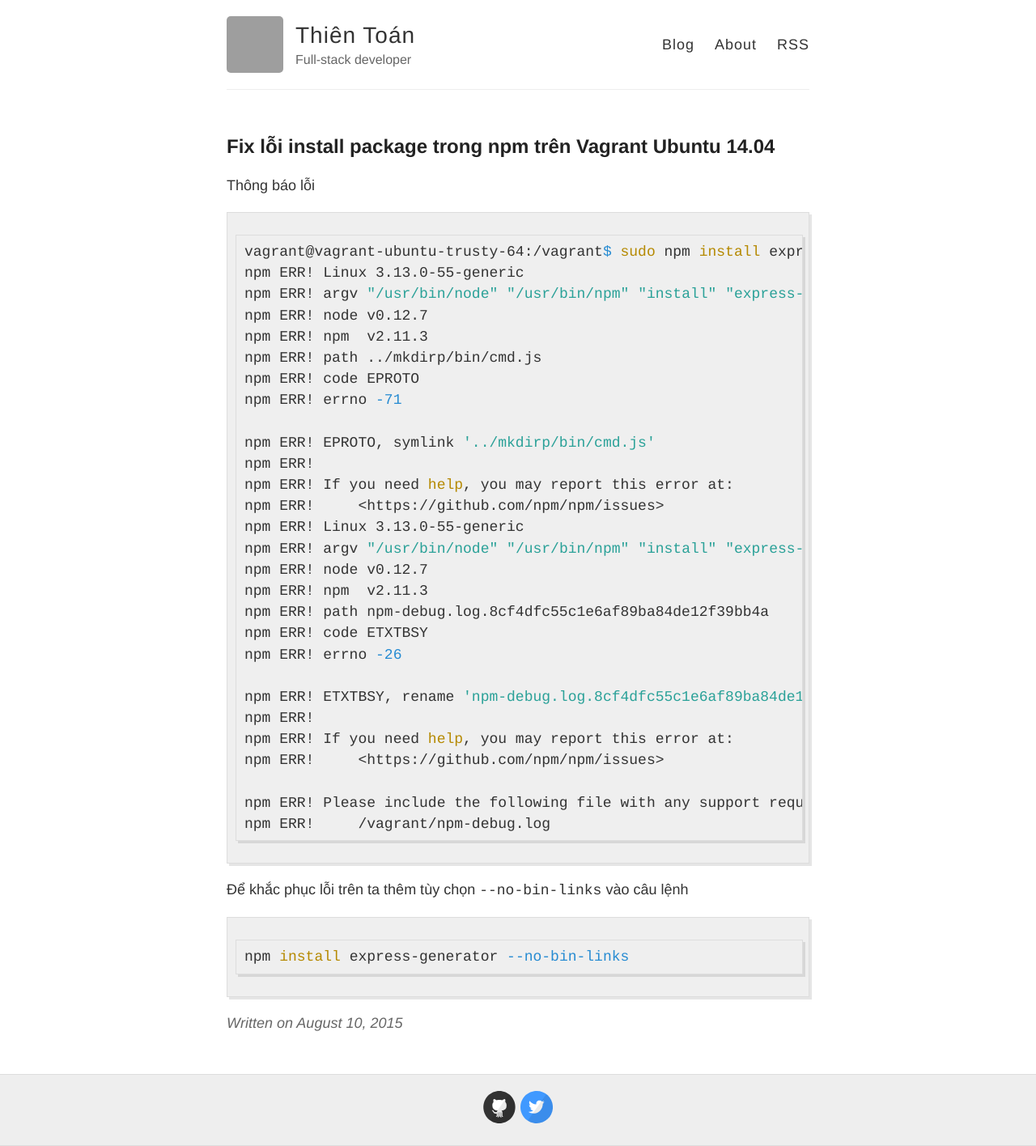
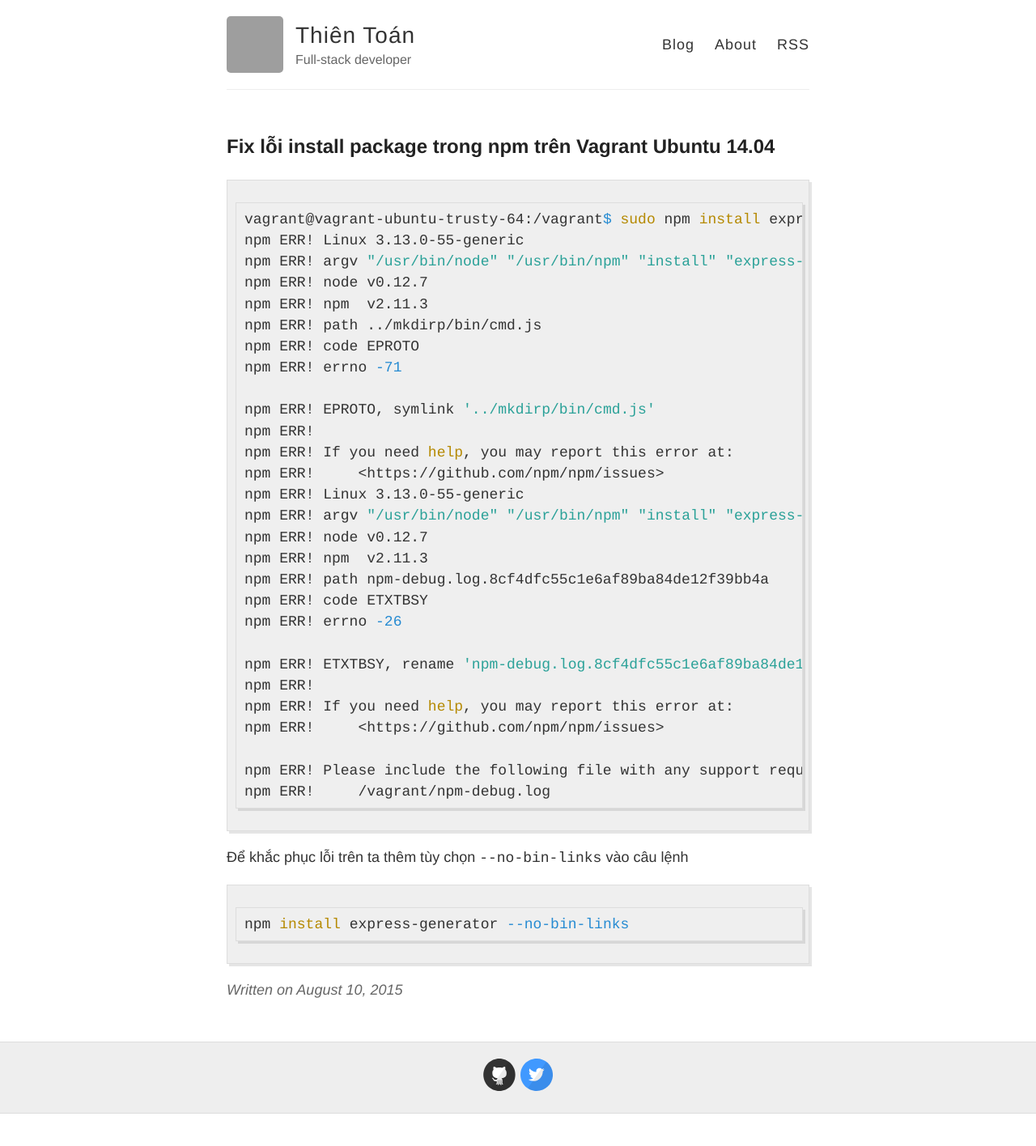
Before and after one commit to phongdpn1995/toanalien.github.io, a Jekyll site: the page built from _posts/2015-8-10-fix-loi-npm-vagrant.md, in a window 1280 px wide. Shown: the whole page at 81% size. Built offline with Jekyll 4.4.1, drawn with Linux system fonts in a browser that asks for light colours; Markdown is read by kramdown in place of the engine named in the settings; comment, search, counter and statistics services are not loaded; after the commit the page ends 1376 px from its top, so only the background shows below that; grey boxes are pictures that could not be loaded.

Commit message:
update fix loi nodejs vagrant

````diff
--- a/_posts/2015-8-10-fix-loi-npm-vagrant.md
+++ b/_posts/2015-8-10-fix-loi-npm-vagrant.md
@@ -2,9 +2,6 @@
 layout: post
 title: Fix lỗi install package trong npm trên Vagrant Ubuntu 14.04
 ---
-
-Thông báo lỗi
-
 ```bash
 vagrant@vagrant-ubuntu-trusty-64:/vagrant$ sudo npm install express-generator
 npm ERR! Linux 3.13.0-55-generic
````
